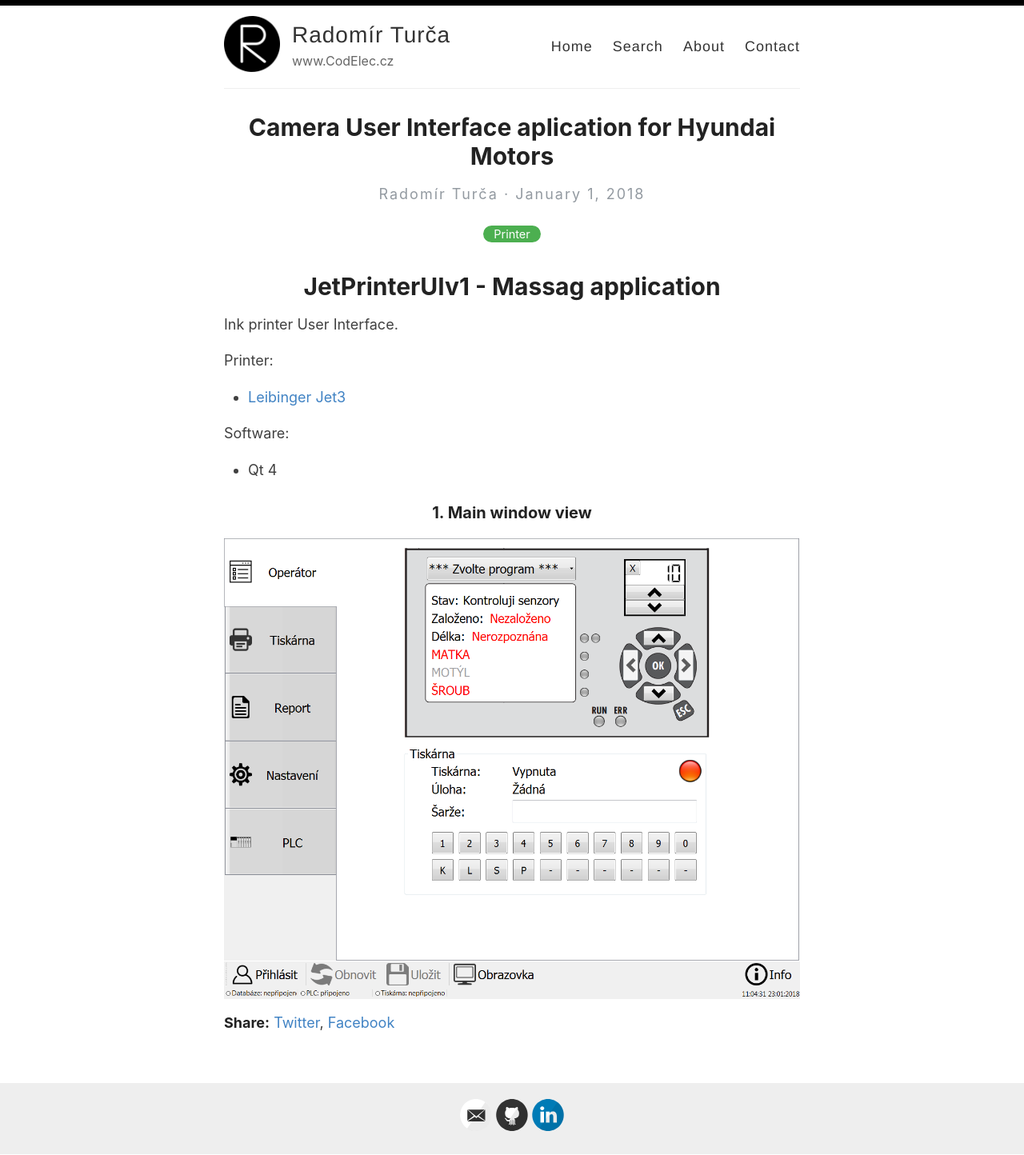
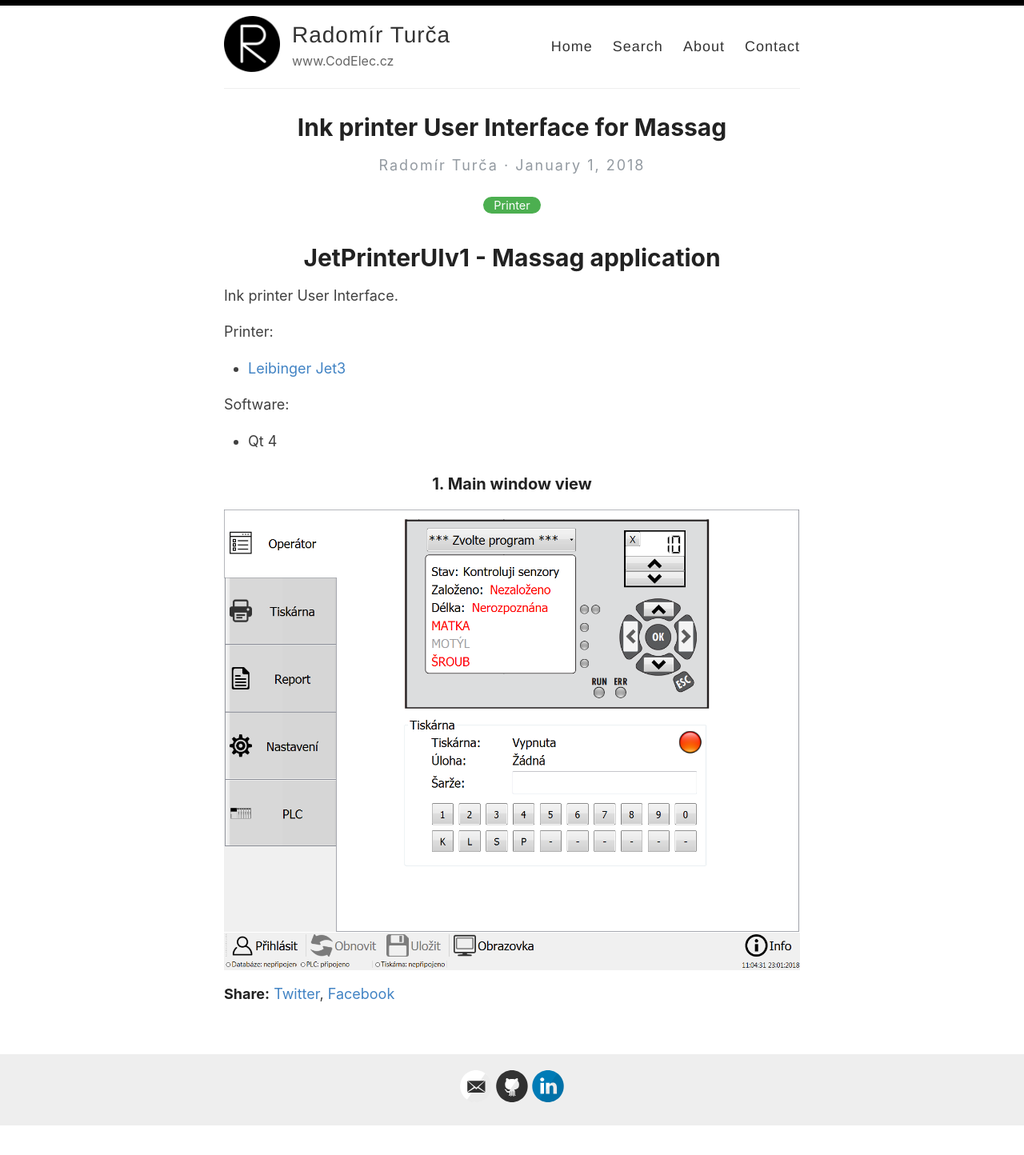
Before and after one commit to CodElecCz/codeleccz.github.io, a Jekyll site: the page built from _posts/2018-1-1-jetprinteruiv1-massag.md, in a window 1280 px wide. Shown: the whole page at 80% size. Built offline with Jekyll 4.4.1, drawn with Linux system fonts in a browser that asks for light colours; after the commit the page ends 1408 px from its top, so only the background shows below that.

Commit message:
Update 2018-1-1-jetprinteruiv1-massag.md

```diff
--- a/_posts/2018-1-1-jetprinteruiv1-massag.md
+++ b/_posts/2018-1-1-jetprinteruiv1-massag.md
@@ -1,6 +1,6 @@
 ---
 layout: post
-title: Camera User Interface aplication for Hyundai Motors
+title: Ink printer User Interface for Massag
 categories: [Printer]
 ---
 
```
